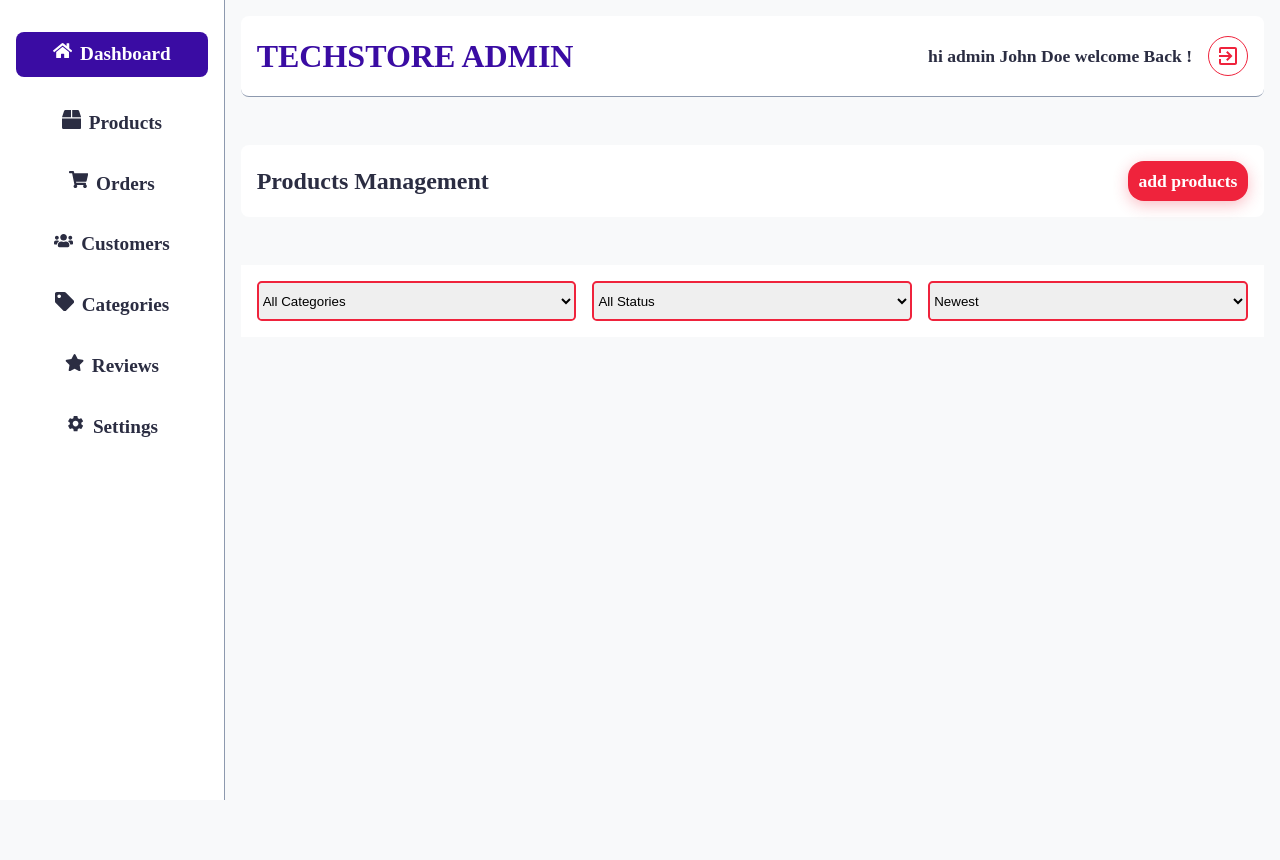
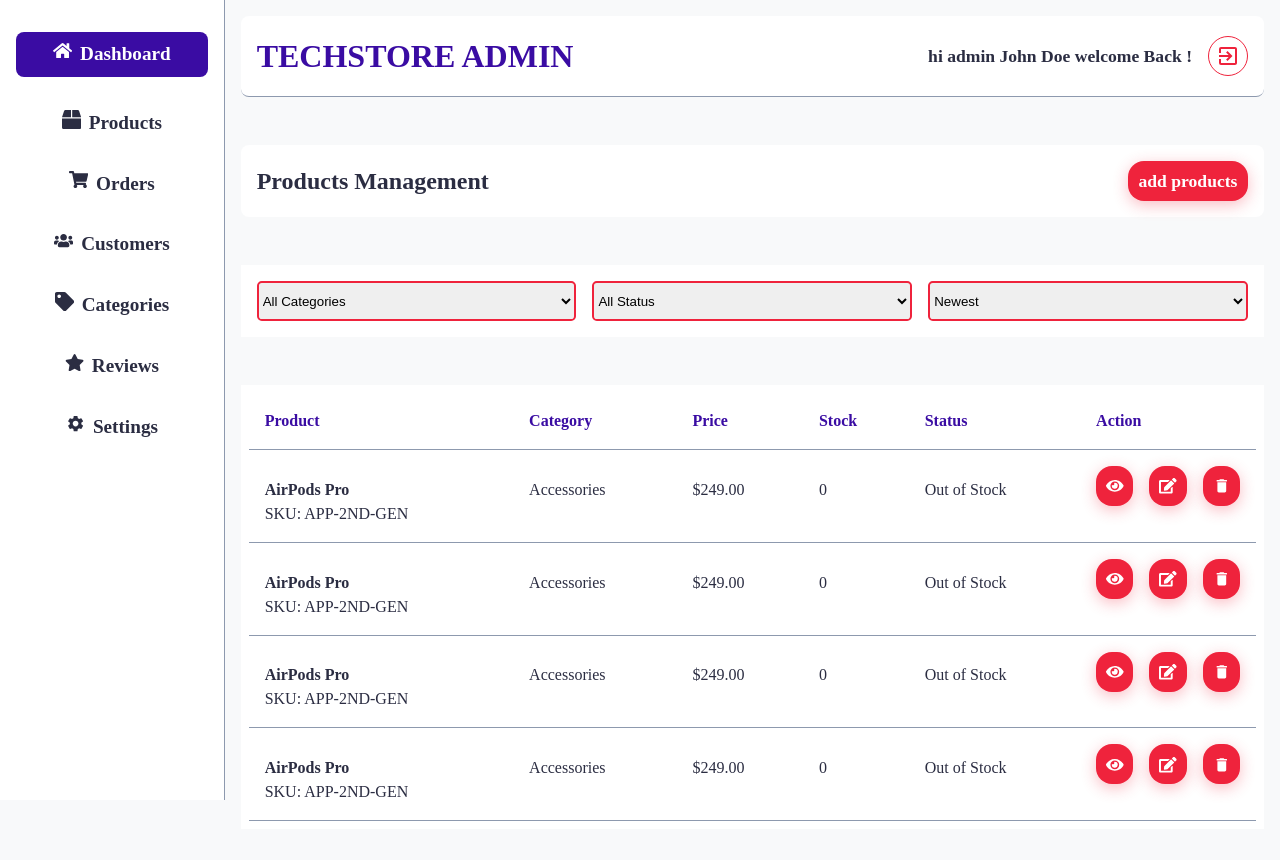
Before and after one commit to mohammadmehdidalvandii/techstore-front-end, a React (Vite) app: page /Admin/Products in a window 1280 px wide. Shown: the top 860 px of the page. Before the commit the page ends 800 px from the top, so only its background shows below. Built offline with nearby package versions, Linux system fonts and the light colour scheme.

Commit message:
created section ProductsList for admin/Products

```diff
--- /dev/null
+++ b/src/components/template/admin-panel/products/ProductsList/ProductsList.css
@@ -0,0 +1,18 @@
+.productList{
+    display: block;
+    width: 100%;
+    margin-block: 3rem  ;
+    padding: 0.5rem;
+    background-color: var(--white);
+}
+
+.productList .buttons{
+    display: flex;
+    align-items: center;
+    justify-content: center;
+    gap: 1rem;
+    height: 100%;
+}
+.productList .btn{
+    width: 100%;
+}
--- /dev/null
+++ b/src/components/template/admin-panel/products/ProductsList/ProductsList.tsx
@@ -0,0 +1,116 @@
+import React from 'react';
+import './ProductsList.css';
+import { FaEdit, FaEye } from 'react-icons/fa';
+import { MdDelete } from 'react-icons/md';
+
+const ProductsList:React.FC = ()=>{
+  return (
+    <section className="productList">
+        <table>
+                        <thead>
+                            <tr>
+
+                                <th>Product</th>
+                                <th>Category</th>
+                                <th>Price</th>
+                                <th>Stock</th>
+                                <th>Status</th>
+                                <th>Action</th>
+                            </tr>
+                        </thead>
+                        <tbody>
+                            <tr>
+                                <td>
+                                    <div className="product-cell">
+                                        {/* <img src="../images/products/airpods.jpg" alt="AirPods Pro"> */}
+                                        <div>
+                                            <h4>AirPods Pro</h4>
+                                            <p>SKU: APP-2ND-GEN</p>
+                                        </div>
+                                    </div>
+                                </td>
+                                <td>Accessories</td>
+                                <td>$249.00</td>
+                                <td>0</td>
+                                <td><span className="status-badge out-of-stock">Out of Stock</span></td>
+                                <td>
+                                    <div className="buttons">
+                                    <button className="btn primary"><FaEye/></button>
+                                    <button className="btn primary"><FaEdit/></button>
+                                    <button className="btn primary"><MdDelete/></button>
+                                    </div>
+                                </td>
+                            </tr>
+                            <tr>
+                                <td>
+                                    <div className="product-cell">
+                                        {/* <img src="../images/products/airpods.jpg" alt="AirPods Pro"> */}
+                                        <div>
+                                            <h4>AirPods Pro</h4>
+                                            <p>SKU: APP-2ND-GEN</p>
+                                        </div>
+                                    </div>
+                                </td>
+                                <td>Accessories</td>
+                                <td>$249.00</td>
+                                <td>0</td>
+                                <td><span className="status-badge out-of-stock">Out of Stock</span></td>
+                                <td>
+                                    <div className="buttons">
+                                    <button className="btn primary"><FaEye/></button>
+                                    <button className="btn primary"><FaEdit/></button>
+                                    <button className="btn primary"><MdDelete/></button>
+                                    </div>
+                                </td>
+                            </tr>
+                            <tr>
+                                <td>
+                                    <div className="product-cell">
+                                        {/* <img src="../images/products/airpods.jpg" alt="AirPods Pro"> */}
+                                        <div>
+                                            <h4>AirPods Pro</h4>
+                                            <p>SKU: APP-2ND-GEN</p>
+                                        </div>
+                                    </div>
+                                </td>
+                                <td>Accessories</td>
+                                <td>$249.00</td>
+                                <td>0</td>
+                                <td><span className="status-badge out-of-stock">Out of Stock</span></td>
+                                <td>
+                                    <div className="buttons">
+                                    <button className="btn primary"><FaEye/></button>
+                                    <button className="btn primary"><FaEdit/></button>
+                                    <button className="btn primary"><MdDelete/></button>
+                                    </div>
+                                </td>
+                            </tr>
+                            <tr>
+                                <td>
+                                    <div className="product-cell">
+                                        {/* <img src="../images/products/airpods.jpg" alt="AirPods Pro"> */}
+                                        <div>
+                                            <h4>AirPods Pro</h4>
+                                            <p>SKU: APP-2ND-GEN</p>
+                                        </div>
+                                    </div>
+                                </td>
+                                <td>Accessories</td>
+                                <td>$249.00</td>
+                                <td>0</td>
+                                <td><span className="status-badge out-of-stock">Out of Stock</span></td>
+                                <td>
+                                    <div className="buttons">
+                                    <button className="btn primary"><FaEye/></button>
+                                    <button className="btn primary"><FaEdit/></button>
+                                    <button className="btn primary"><MdDelete/></button>
+                                    </div>
+                                </td>
+                            </tr>
+                        </tbody>
+                    </table>
+    </section>
+  )
+}
+
+export default ProductsList
--- a/src/page/Admin/Products.tsx
+++ b/src/page/Admin/Products.tsx
@@ -1,6 +1,7 @@
 import AdminHeader from '@components/template/admin-panel/AdminHeader/AdminHeader'
 import FilterProducts from '@components/template/admin-panel/products/FilterProducts/FilterProducts'
 import ProductManagement from '@components/template/admin-panel/products/ProductManagement/ProductManagement'
+import ProductsList from '@components/template/admin-panel/products/ProductsList/ProductsList'
 import Sidebar from '@components/template/admin-panel/Sidebar/Sidebar'
 import React from 'react'
 
@@ -14,6 +15,7 @@ const Products:React.FC = ()=>{
           <AdminHeader/>
         <ProductManagement/>
         <FilterProducts/>
+        <ProductsList/>
         </div>
     </div>
   )
```
